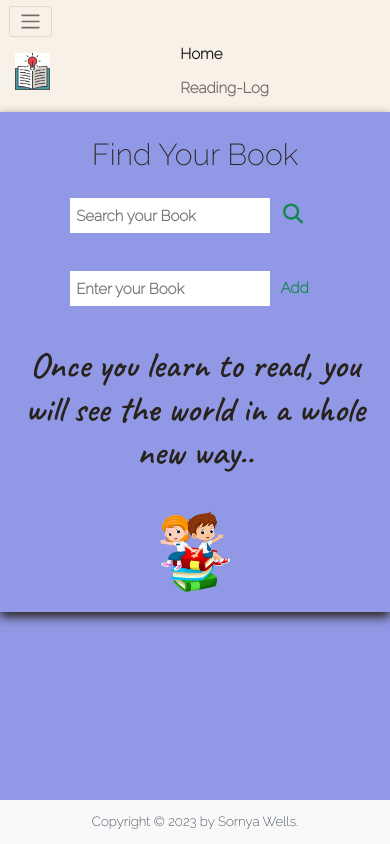
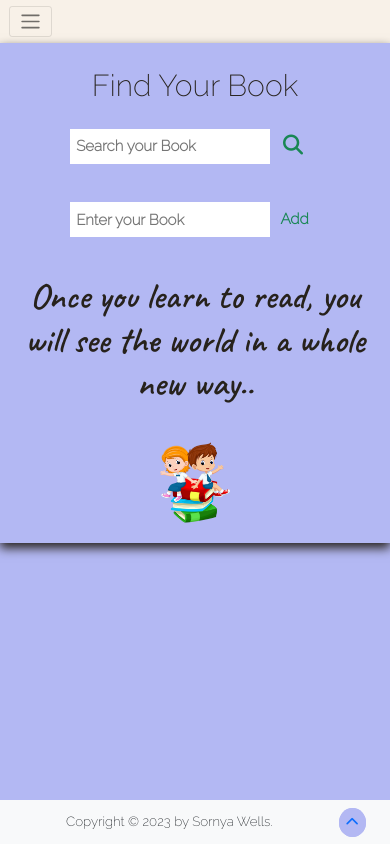
Before and after one commit to twells38/capstone-project, a website: page public/index.html in a window 390 px wide. Drawn offline with nearby package versions, Linux system fonts and the light colour scheme.

Commit message:
add scroll-up button

```diff
--- a/public/index.html
+++ b/public/index.html
@@ -14,7 +14,7 @@
     <button class="navbar-toggler" type="button" data-bs-toggle="collapse" data-bs-target="#navbarTogglerDemo01" aria-controls="navbarTogglerDemo01" aria-expanded="false" aria-label="Toggle navigation">
       <span class="navbar-toggler-icon"></span>
     </button>
-    <div class="collapse navbar-collapse d-flex" id="navbarTogglerDemo01">
+    <div class="collapse navbar-collapse  " id="navbarTogglerDemo01">
       <a class="navbar-brand" href="./index.html">
         <img class="mx-2" src="./images/book.png" alt="">
       </a>
@@ -60,8 +60,8 @@
         <div class="footer-text mx-auto mt-3">
             <p>Copyright &copy; 2023 by Sornya Wells.</p>
         </div>
-        <div class="footer-icon">
-            <a href="#home"><i class='bx bx-chevrons-up' ></i></a>
+        <div class="footer-icon" onclick="window.scrollTo({top:0,left:0, behavior:'smooth'})">
+            <a href="#home"><i class="fa-solid fa-chevron-up"></i></a>
         </div>
     </footer>
 <!--End footer section design-->
--- a/public/style.css
+++ b/public/style.css
@@ -8,7 +8,7 @@
     font-family: 'Raleway', sans-serif;
 }
 :root{
-    --primary-color: #9198e5;
+    --primary-color: #b3b8f3;
 ;
     --secondary-color: rgb(39, 34, 28);
 }
@@ -27,6 +27,7 @@ nav img{
     width: 35px;
 
 }
+
 .navbar li a{
     font-weight: 700;
     margin: 0 2rem;
@@ -102,6 +103,13 @@ nav img{
    margin: 5rem;;
 
 }
+.card-body{
+    box-shadow: 0px 0px 20px 0 #0c0c0c2c;
+    transition: 0.3s ease box-shadow;
+}
+.card-body:hover{
+   box-shadow: 0px 0px 10px 0 var(--primary-color);
+}
 
 
 .bookImg{
@@ -136,11 +144,14 @@ section #display-list{
 }
 
 .footer{
+    display: flex;
     position: fixed;
     right: 0;
     bottom: 0;
     left: 0;
     font-size: 1.1rem;
+    background-color:white ;
+
 }
 .footer-log{
    position: fixed;
@@ -150,6 +161,18 @@ section #display-list{
     font-size: 1.2rem;
     background-color:white ;
 }
+.footer-icon a{
+    margin-right: 2rem;
+    position: relative;
+    top: 1.1rem;
+    background-color: var(--primary-color);
+    padding: 5px;
+    border: 2px solid var(--primary-color);
+    border-radius: 50%;
+
+}
+
+
 
 
 
--- a/public/util.js
+++ b/public/util.js
@@ -15,12 +15,14 @@ const displayCard = (bookArr) => {
      let isbn = book.volumeInfo.industryIdentifiers[0].type +"-"+ book.volumeInfo.industryIdentifiers[0].identifier
      let image = book.volumeInfo.imageLinks&&book.volumeInfo.imageLinks.smallThumbnail
       displayDiv.innerHTML = `
-         <div class="card-body bg-light ">
+         <div class="card-body bg-light  ">
          <img class="bookImg"src=${image}>
-        <h5 class="card-title mt-3 fw-bold">${book.volumeInfo.title}</h5>
+        <div class=" mx-4">
+         <h5 class="card-title mt-3 fw-bold text-right">${book.volumeInfo.title}</h5>
         <h5>Author: ${book.volumeInfo.authors}</h5>
         <h5>${isbn}
         </div>
+       </div>
         `;
       display_Section.appendChild(displayDiv);
     });
@@ -35,7 +37,7 @@ const bookList = (bookArr) => {
       displayDiv.classList.add("card-log");
       displayDiv.style.width = "30rem";
       displayDiv.innerHTML = `
-     <div class="card-body  d-flex p-2 flex-row bg-light">
+     <div class="card-body d-flex p-2 flex-row bg-light">
          <div>
          <a href='./readingLog.html' onclick='removeBook(${book['book_id']})'class='pe-auto mx-3 ' >
         <i class="fa-regular fa-trash-can "></i>
```
Also changed, not shown: public/readingLog.html (+1 -3 lines).
